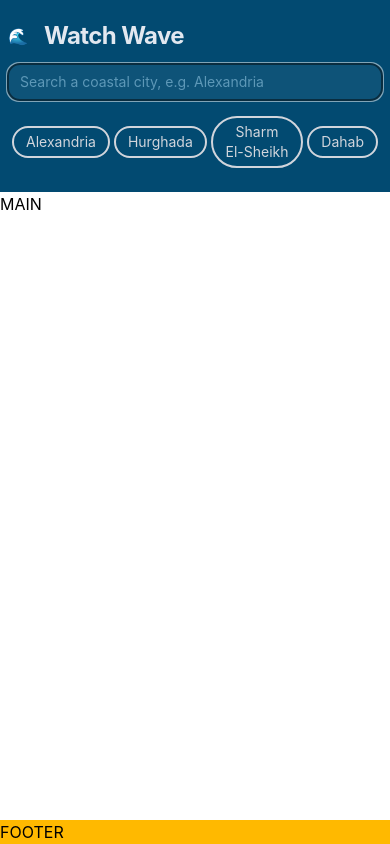
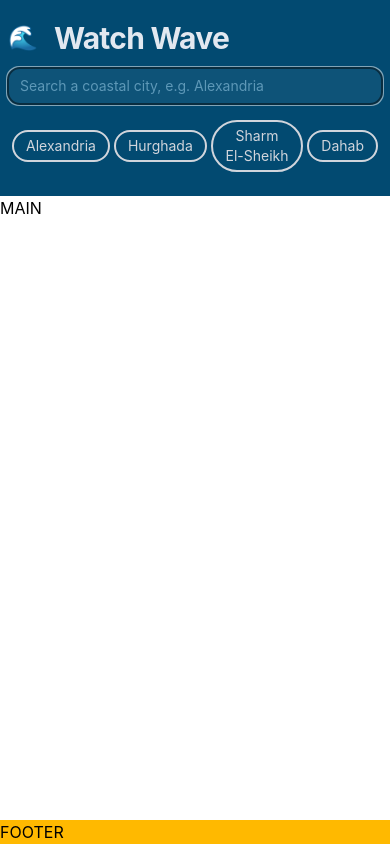
Before and after one commit to maboelmagd26/watch-wave, a React (Vite) app: page / in a window 390 px wide. Shown: the top 844 px of the page. Built offline with nearby package versions, Linux system fonts and the light colour scheme.

Commit message:
fix(navbar): apply logo size through className
text-6xl was passed as a bare JSX attribute, so Tailwind never applied it.

```diff
--- a/src/components/Navbar.tsx
+++ b/src/components/Navbar.tsx
@@ -10,10 +10,10 @@ export default function Navbar() {
     <header className="bg-sky-900 md:relative text-slate-200 flex flex-col gap-3 py-5 px-2">
       {/* APP NAME AND LOGO */}
       <div className="flex gap-4 items-center">
-        <span aria-hidden text-6xl>
+        <span aria-hidden className="text-2xl md:text-4xl">
           🌊
         </span>
-        <h1 className="font-bold text-2xl md:text-4xl tracking-tight md:tracking-wider">
+        <h1 className="font-bold text-3xl md:text-4xl tracking-tight md:tracking-wider">
           Watch Wave
         </h1>
       </div>
```
